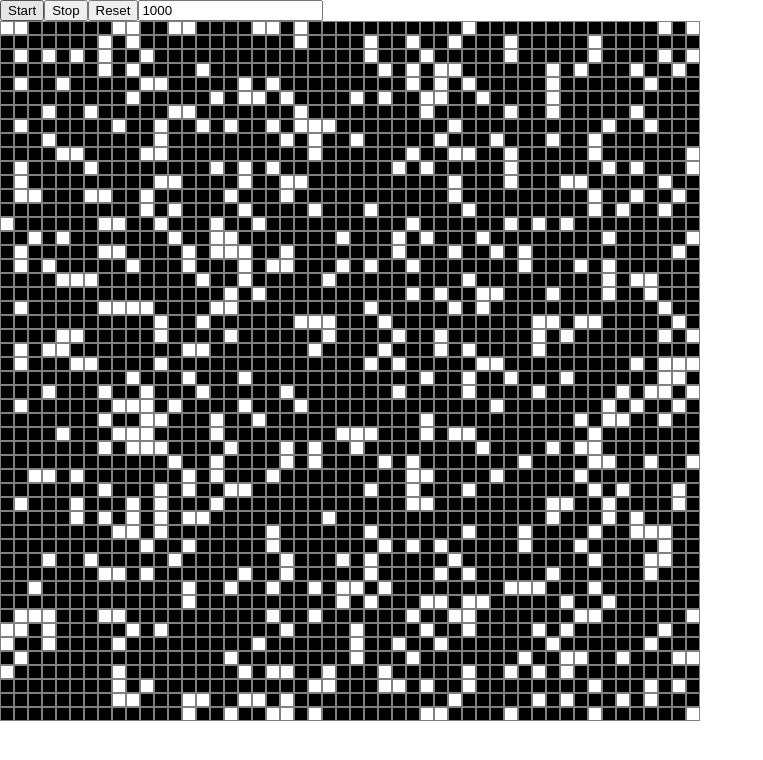
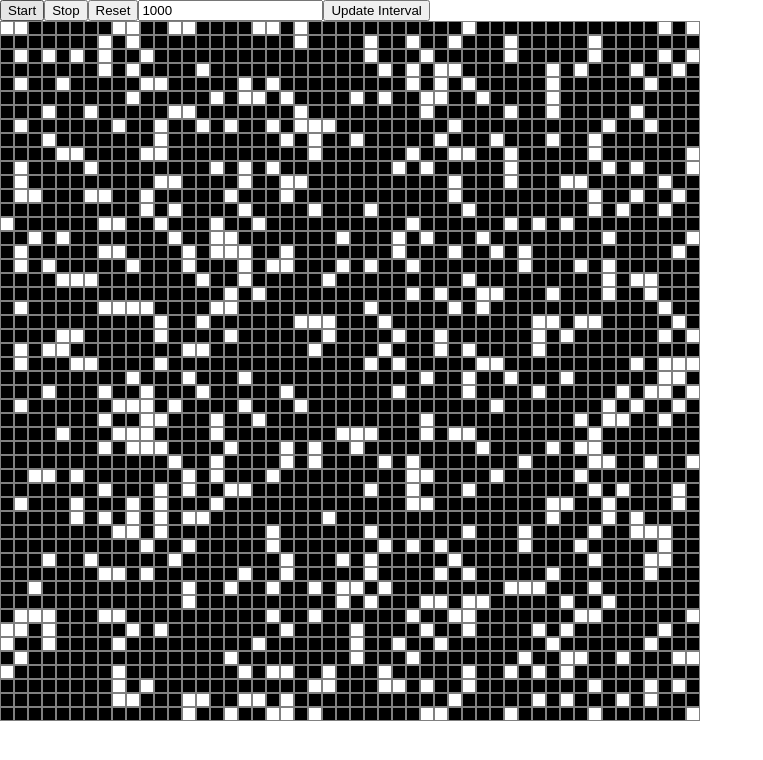
Before and after one commit to tkoar/cureatr-conway-gol, a React (Create React App) app: page / in a window 1280 px wide. Shown: the top 760 px of the page, without its empty margins (0-763 px from the left). Built offline with nearby package versions, Linux system fonts and the light colour scheme.

Commit message:
added instructions and button to update interval in lieu of interval chaning 'onChange'

```diff
--- a/src/containers/Board.js
+++ b/src/containers/Board.js
@@ -145,7 +145,7 @@ export default class Board extends Component {
         let count = this.checkEdges(i, j, 0)
         if (new_board[i][j]) {
           new_board[i][j] = this.populatedOrEmpty(count)
-        } else if (count == 3 || count == 6) {
+        } else if (count === 3 || count === 6) {
           new_board[i][j] = true
         }
       }
@@ -171,14 +171,22 @@ export default class Board extends Component {
         <button onClick={this.startInterval}>{"Start"}</button>
         <button onClick={this.stopInterval}>{"Stop"}</button>
         <button onClick={this.resetGame}>{"Reset"}</button>
-        <input onChange={this.setIntervalSpeed} value={this.state.intervalSpeed}></input>
+        <input style={{color: this.state.intervalSpeed < 50 ? 'red' : 'black'}} onChange={this.setIntervalSpeed} value={this.state.intervalSpeed}></input>
+        <button onClick={this.updateInterval}>{"Update Interval"}</button>
       </div>
     )
   }
 
   setIntervalSpeed = (event) => {
+    event.preventDefault()
+    this.setState({intervalSpeed: event.target.value})
+  }
+
+  updateInterval = (event) => {
+    event.preventDefault()
     this.stopInterval()
-    this.setState({intervalSpeed: event.target.value}, () => this.startInterval())
+    let intervalSpeed = this.state.intervalSpeed > 50 ? this.state.intervalSpeed : 50
+    this.setState({intervalSpeed: intervalSpeed}, () => this.startInterval())
   }
 
   render() {
```
Also changed, not shown: 1 other file (tests, documents, lock files or other folders).
